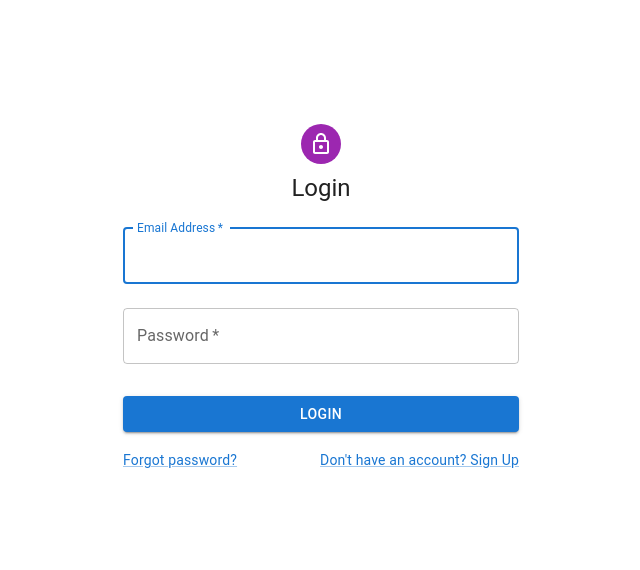
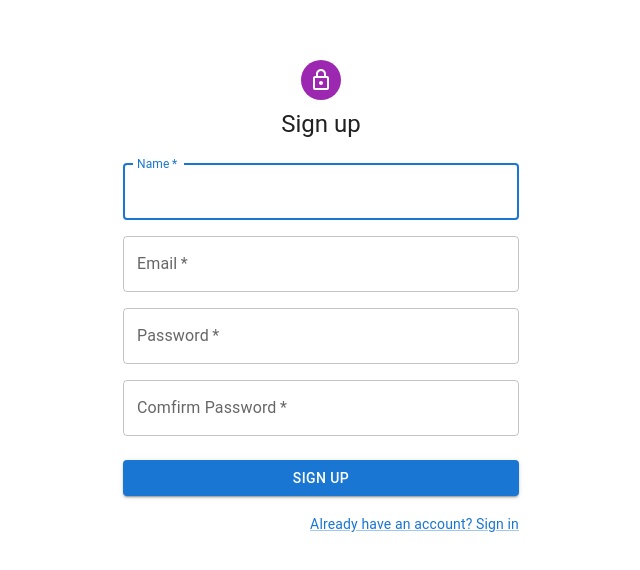
Before and after one commit to bithumb-project/Front-end, a Next.js app: page / in a window 1280 px wide. Shown: the part 138-708 px from the top of the page, without its empty margins (319-959 px from the left). Built offline with nearby package versions, Linux system fonts and the light colour scheme.

Commit message:
Add: signUpForm

```diff
--- /dev/null
+++ b/src/components/SignUpForm.tsx
@@ -0,0 +1,112 @@
+import React from 'react';
+import Avatar from '@mui/material/Avatar';
+import Button from '@mui/material/Button';
+import CssBaseline from '@mui/material/CssBaseline';
+import TextField from '@mui/material/TextField';
+import Link from '@mui/material/Link';
+import Grid from '@mui/material/Grid';
+import Box from '@mui/material/Box';
+import LockOutlinedIcon from '@mui/icons-material/LockOutlined';
+import Typography from '@mui/material/Typography';
+import Container from '@mui/material/Container';
+import { createTheme, ThemeProvider } from '@mui/material/styles';
+
+const theme = createTheme();
+
+const SignUpForm: React.FC = (props) => {
+  const handleSubmit = (event: React.FormEvent<HTMLFormElement>) => {
+    event.preventDefault();
+    const data = new FormData(event.currentTarget);
+    // eslint-disable-next-line no-console
+    console.log({
+      email: data.get('email'),
+      password: data.get('password'),
+    });
+  };
+
+  return (
+    <ThemeProvider theme={theme}>
+      <Container component="main" maxWidth="xs">
+        <CssBaseline />
+        <Box
+          sx={{
+            marginTop: 8,
+            display: 'flex',
+            flexDirection: 'column',
+            alignItems: 'center',
+          }}
+        >
+          <Avatar sx={{ m: 1, bgcolor: 'secondary.main' }}>
+            <LockOutlinedIcon />
+          </Avatar>
+          <Typography component="h1" variant="h5">
+            Sign up
+          </Typography>
+          <Box component="form" noValidate onSubmit={handleSubmit} sx={{ mt: 3 }}>
+            <Grid container spacing={2}>
+              <Grid item xs={12}>
+                <TextField
+                  autoComplete="name"
+                  name="Name"
+                  required
+                  fullWidth
+                  id="Name"
+                  label="Name"
+                  autoFocus
+                />
+              </Grid>
+              <Grid item xs={12}>
+                <TextField
+                  required
+                  fullWidth
+                  id="email"
+                  label="Email"
+                  name="email"
+                  autoComplete="email"
+                />
+              </Grid>
+              <Grid item xs={12}>
+                <TextField
+                  required
+                  fullWidth
+                  name="password"
+                  label="Password"
+                  type="password"
+                  id="password"
+                  autoComplete="new-password"
+                />
+              </Grid>
+              <Grid item xs={12}>
+                <TextField
+                  required
+                  fullWidth
+                  name="comfirm-password"
+                  label="Comfirm Password"
+                  type="password"
+                  id="password"
+                  autoComplete="new-password"
+                />
+              </Grid>
+            </Grid>
+            <Button
+              type="submit"
+              fullWidth
+              variant="contained"
+              sx={{ mt: 3, mb: 2 }}
+            >
+              Sign Up
+            </Button>
+            <Grid container justifyContent="flex-end">
+              <Grid item>
+                <Link href="#" variant="body2">
+                  Already have an account? Sign in
+                </Link>
+              </Grid>
+            </Grid>
+          </Box>
+        </Box>
+      </Container>
+    </ThemeProvider>
+  )};
+
+export default SignUpForm;
--- a/src/pages/index.tsx
+++ b/src/pages/index.tsx
@@ -2,12 +2,14 @@ import type { NextPage } from 'next'
 import Head from 'next/head'
 import Image from 'next/image'
 import LoginForm from '../components/LoginForm'
+import SignUpForm from '../components/SignUpForm'
 import styles from '../styles/Home.module.css'
 
 const Home: NextPage = () => {
   return (
     <div className={styles.container}>
-      <LoginForm/>
+      {/* <LoginForm/> */}
+      <SignUpForm/>
     </div>
   )
 }
```
